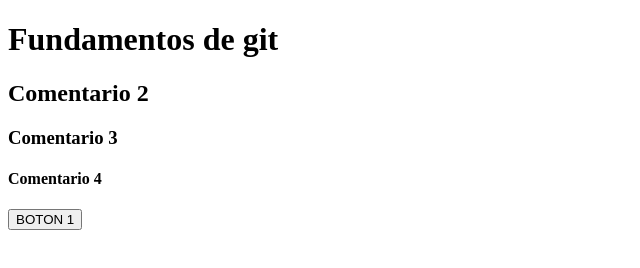
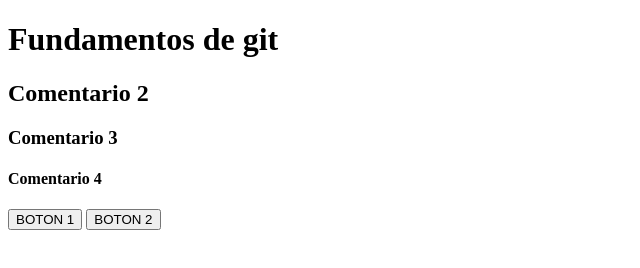
Before and after one commit to blancarsj/fundamentos-de-git, a plain HTML site: page index.html in a window 1280 px wide. Shown: the whole page, without its empty margins (0-640 px from the left). Drawn offline with Linux system fonts and the light colour scheme.

Commit message:
Añadir boton 2

```diff
--- a/index.html
+++ b/index.html
@@ -12,5 +12,6 @@
     <h3>Comentario 3</h3>
     <h4>Comentario 4</h4>
     <button type="button">BOTON 1</button>
+    <button type="button">BOTON 2</button>
 </body>
 </html>
```
